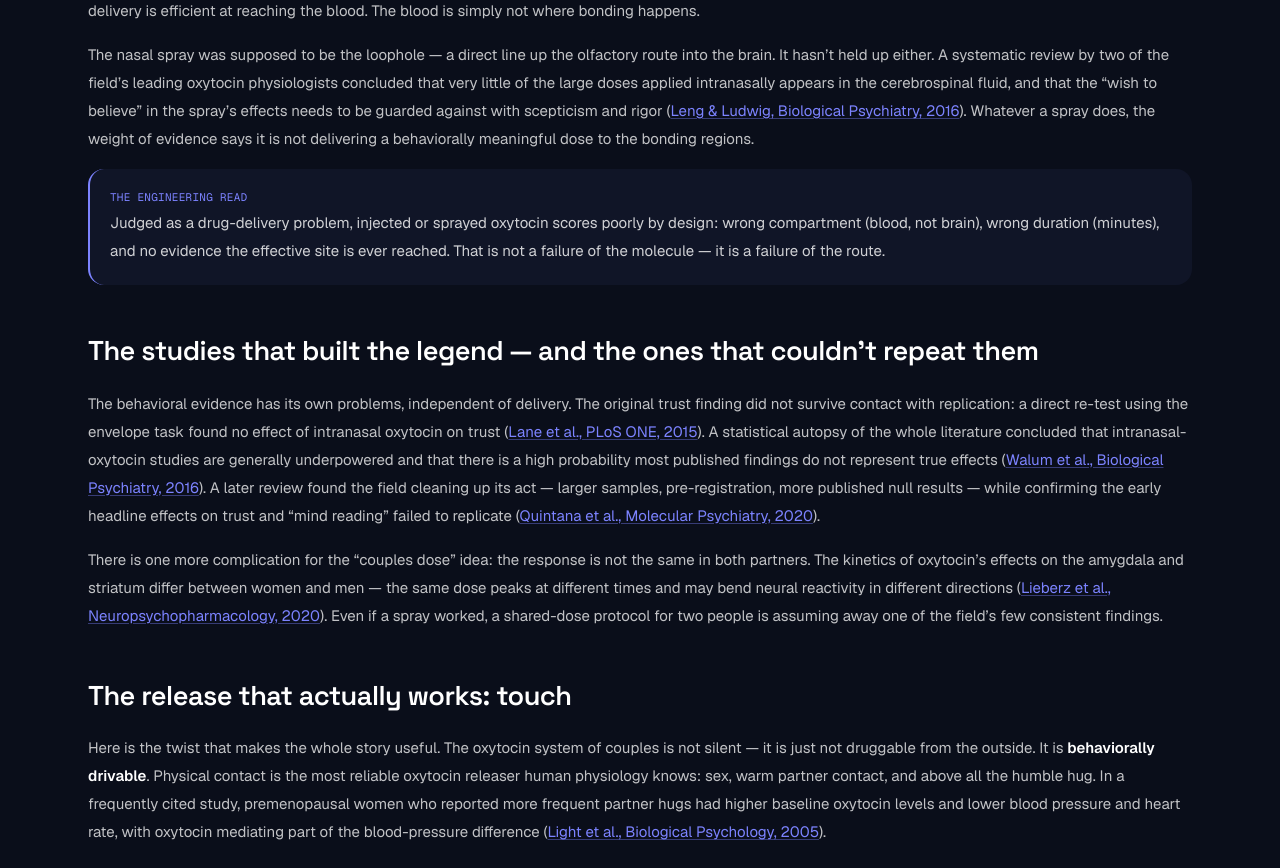
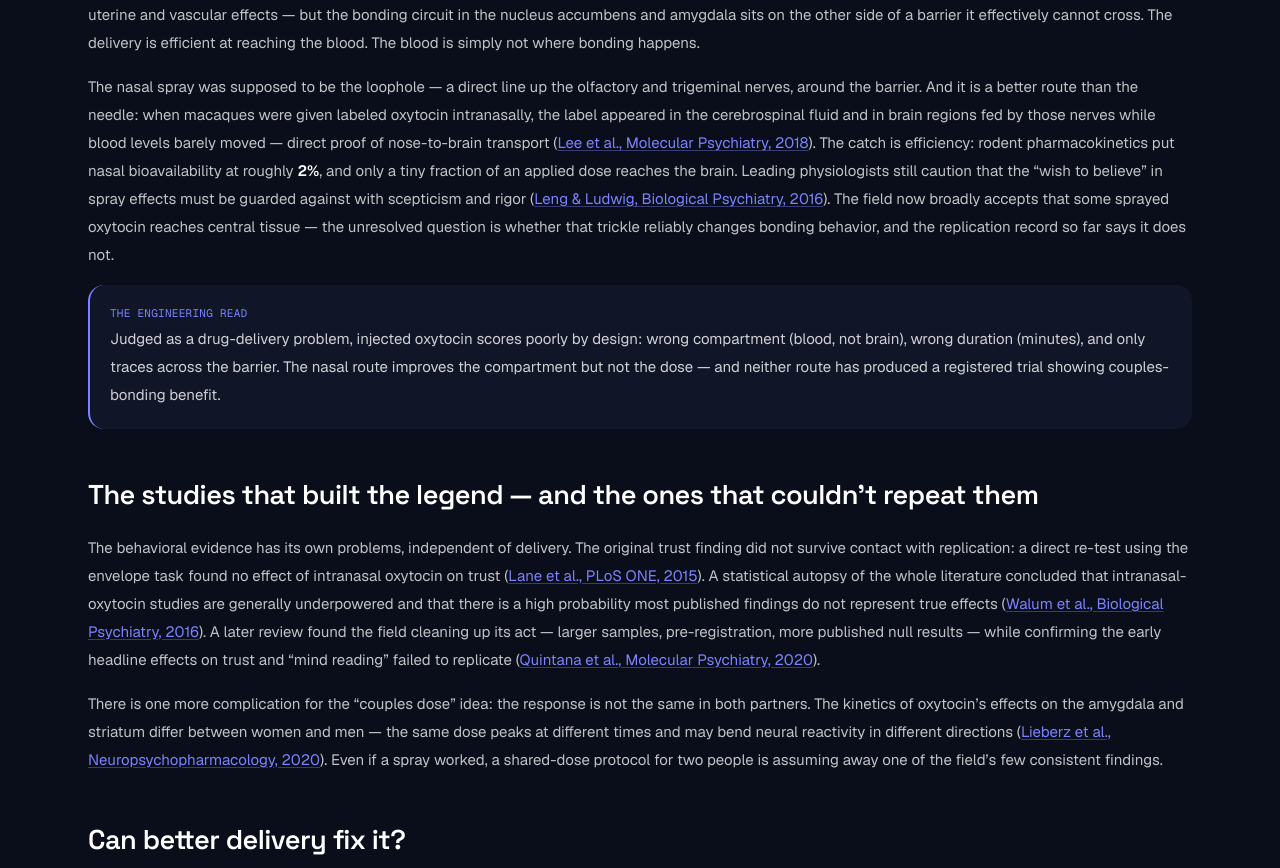
Before and after one commit to utilityincoming/peptidehormone, a Next.js app: page /insights/the-touch-deficit in a window 1280 px wide. Shown: the part 1900-2768 px from the top of the page. Built offline with nearby package versions, Linux system fonts and the light colour scheme.

Commit message:
Add delivery-efficiency nuance: Breath Powered, aerosol, kinetics, RAGE transporter, Bales chronic-dose warning; correct nasal claims (Lee 2018 labeled CSF); new FAQ on efficiency strategies; 12 min read

```diff
--- a/src/app/insights/the-touch-deficit/opengraph-image.tsx
+++ b/src/app/insights/the-touch-deficit/opengraph-image.tsx
@@ -12,7 +12,7 @@ export default function Image() {
     ogImage({
       eyebrow: "Insight · Neuropeptides",
       title: insight.title,
-      subtitle: "Injected oxytocin stays in the blood for minutes — the bonding circuit only answers to touch.",
+      subtitle: "Delivery is improvable — but the bonding circuit still only answers to touch.",
       accent: "#B58CFA", // neuropeptides family accent
     }),
     { ...size },
--- a/src/app/insights/the-touch-deficit/page.tsx
+++ b/src/app/insights/the-touch-deficit/page.tsx
@@ -12,11 +12,11 @@ const insight = getInsight("the-touch-deficit")!;
 export const metadata: Metadata = {
   // Editorial H1 lives in `insight.title`; the browser/SERP title carries the
   // descriptive, keyword-first phrasing per the site's headline convention.
-  title: "Oxytocin for Couples Bonding: Why Sprays & Injections Miss the Brain — Reference Guide",
+  title: "Oxytocin for Couples Bonding: Delivery, Evidence & Why Sprays Fall Short — Reference Guide",
   description: insight.dek,
   alternates: { canonical: `/insights/${insight.slug}` },
   openGraph: {
-    title: "Oxytocin for Couples Bonding: Why Sprays & Injections Miss the Brain · Peptide Hormone",
+    title: "Oxytocin for Couples Bonding: Delivery, Evidence & Why Sprays Fall Short · Peptide Hormone",
     description: insight.dek,
   },
 };
@@ -37,13 +37,23 @@ const REF = {
   firstApproval: "https://pubmed.ncbi.nlm.nih.gov/31429064/", // Bremelanotide: First Approval, Drugs 2019
   pt141men: "https://pubmed.ncbi.nlm.nih.gov/12851303/", // Wessells et al. 2003, Ann NY Acad Sci
   pt141women: "https://pubmed.ncbi.nlm.nih.gov/16839319/", // Diamond et al. 2006, Fertil Steril
+  labeledcsf: "https://pubmed.ncbi.nlm.nih.gov/28289281/", // Lee et al. 2018, Mol Psychiatry (labeled IN reaches CSF/brain)
+  breathpowered: "https://pubmed.ncbi.nlm.nih.gov/27107209/", // Quintana et al. 2016, Transl Psychiatry
+  aerosol: "https://pubmed.ncbi.nlm.nih.gov/24845176/", // Modi et al. 2014, Psychoneuroendocrinology
+  kinetics: "https://pubmed.ncbi.nlm.nih.gov/28629540/", // Spengler et al. 2017, Biol Psychiatry
+  rage: "https://pubmed.ncbi.nlm.nih.gov/30820471/", // Yamamoto et al. 2019, Commun Biol
+  bales: "https://pubmed.ncbi.nlm.nih.gov/23079235/", // Bales et al. 2013, Biol Psychiatry (chronic IN impairs partner preference)
 } as const;
 
 // FAQ — surfaced as FAQPage JSON-LD AND mirrored in a visible <dl> block.
 const FAQS = [
   {
     q: "Does an oxytocin spray or injection improve bonding or intimacy in couples?",
-    a: "There is no clinical evidence that it does. Injected oxytocin is trapped almost entirely in the bloodstream — a 1,007-Da peptide does not meaningfully cross the blood-brain barrier — and is degraded in about 1–6 minutes. Nasal sprays show the same problem: very little reaches the cerebrospinal fluid, and the behavioral studies that built the spray's reputation have repeatedly failed to replicate. The bonding circuit receives oxytocin from direct release inside the brain, not from the blood.",
+    a: "There is no clinical evidence that it does. Injected oxytocin stays almost entirely in the bloodstream — a 1,007-Da peptide crosses the blood-brain barrier only in traces — and is degraded in about 1–6 minutes. Nasal sprays are the better route: labeled studies in primates show a small fraction reaches the cerebrospinal fluid and brain, and improved devices can produce measurable central effects. But no delivery strategy has shown bonding or intimacy benefit in a registered trial, and the behavioral studies behind the sprays have repeatedly failed to replicate. The bonding circuit is supplied most reliably by oxytocin released directly inside the brain, which only behavior provides.",
+  },
+  {
+    q: "Are there strategies that make oxytocin delivery to the brain more efficient?",
+    a: "Yes — and the field is pursuing them. Breath Powered low-dose nasal devices (8 IU, delivered on exhalation against closed nostrils) produced central amygdala effects with peripheral controls in place; aerosolized formulations raise CSF oxytocin more reliably than liquid sprays; and timing matters, because central effects peak hours after dosing and differ between women and men. The barrier also has inward transport — the RAGE transporter carries blood oxytocin into the brain and is required for maternal bonding in mice. All of this improves central reach, but none has yet produced trial evidence of better bonding or relationship outcomes, and chronic intranasal dosing impaired partner-preference formation in prairie voles — a caution against assuming more is better.",
   },
   {
     q: "What actually releases oxytocin in couples?",
@@ -171,23 +181,33 @@ export default function Article() {
               </P>
               <P>
                 The nasal spray was supposed to be the loophole — a direct line up the
-                olfactory route into the brain. It hasn&rsquo;t held up either. A
-                systematic review by two of the field&rsquo;s leading oxytocin
-                physiologists concluded that very little of the large doses applied
-                intranasally appears in the cerebrospinal fluid, and that the
-                &ldquo;wish to believe&rdquo; in the spray&rsquo;s effects needs to be
-                guarded against with scepticism and rigor (
+                olfactory and trigeminal nerves, around the barrier. And it is a better
+                route than the needle: when macaques were given labeled oxytocin
+                intranasally, the label appeared in the cerebrospinal fluid and in
+                brain regions fed by those nerves while blood levels barely moved —
+                direct proof of nose-to-brain transport (
+                <a href={REF.labeledcsf} target="_blank" rel="noopener noreferrer" className={LINK}>
+                  Lee et&nbsp;al., Molecular Psychiatry, 2018
+                </a>
+                ). The catch is efficiency: rodent pharmacokinetics put nasal
+                bioavailability at roughly <Em>2%</Em>, and only a tiny fraction of an
+                applied dose reaches the brain. Leading physiologists still caution
+                that the &ldquo;wish to believe&rdquo; in spray effects must be guarded
+                against with scepticism and rigor (
                 <a href={REF.myths} target="_blank" rel="noopener noreferrer" className={LINK}>
                   Leng &amp; Ludwig, Biological Psychiatry, 2016
                 </a>
-                ). Whatever a spray does, the weight of evidence says it is not
-                delivering a behaviorally meaningful dose to the bonding regions.
+                ). The field now broadly accepts that some sprayed oxytocin reaches
+                central tissue — the unresolved question is whether that trickle
+                reliably changes bonding behavior, and the replication record so far
+                says it does not.
               </P>
               <Callout label="The engineering read">
-                Judged as a drug-delivery problem, injected or sprayed oxytocin scores
-                poorly by design: wrong compartment (blood, not brain), wrong duration
-                (minutes), and no evidence the effective site is ever reached. That is
-                not a failure of the molecule — it is a failure of the route.
+                Judged as a drug-delivery problem, injected oxytocin scores poorly by
+                design: wrong compartment (blood, not brain), wrong duration (minutes),
+                and only traces across the barrier. The nasal route improves the
+                compartment but not the dose — and neither route has produced a
+                registered trial showing couples-bonding benefit.
               </Callout>
             </Section>
 
@@ -227,6 +247,59 @@ export default function Article() {
                 </a>
                 ). Even if a spray worked, a shared-dose protocol for two people is
                 assuming away one of the field&rsquo;s few consistent findings.
+              </P>
+            </Section>
+
+            <Section title="Can better delivery fix it?">
+              <P>
+                This is the fair question — if the route is the failure, the route is
+                the fix — and the field is genuinely working on it. The clearest win so
+                far is delivery hardware. The Breath Powered device pushes a low dose
+                (8&nbsp;IU) deep into the upper nasal cavity on exhalation; in an fMRI
+                trial that controlled for peripheral effects, it dampened amygdala
+                reactivity without raising blood oxytocin — evidence of a genuinely
+                central action at a dose a standard spray never delivers centrally (
+                <a href={REF.breathpowered} target="_blank" rel="noopener noreferrer" className={LINK}>
+                  Quintana et&nbsp;al., Translational Psychiatry, 2016
+                </a>
+                ). Aerosolized formulations, in turn, raise CSF oxytocin more reliably
+                than liquid drops in macaques (
+                <a href={REF.aerosol} target="_blank" rel="noopener noreferrer" className={LINK}>
+                  Modi et&nbsp;al., 2014
+                </a>
+                ).
+              </P>
+              <P>
+                Timing matters as much as hardware. Oxytocin&rsquo;s central effects
+                are dose-dependent and slow to peak — amygdala modulation runs on a
+                multi-hour time course rather than the minutes of the plasma peak, and
+                the optimal window differs between women and men (
+                <a href={REF.kinetics} target="_blank" rel="noopener noreferrer" className={LINK}>
+                  Spengler et&nbsp;al., Biological Psychiatry, 2017
+                </a>
+                ). And the barrier is not a perfect wall: a vascular transporter called
+                RAGE carries blood oxytocin into the brain, and in mice it is required
+                for maternal bonding behavior itself (
+                <a href={REF.rage} target="_blank" rel="noopener noreferrer" className={LINK}>
+                  Yamamoto et&nbsp;al., Communications Biology, 2019
+                </a>
+                ) — exactly the kind of route a future engineered analog could exploit.
+              </P>
+              <P>
+                So the honest verdict is not flat failure: delivery is improvable, and
+                a well-controlled spray can move the amygdala. But look at what that
+                evidence actually is — neural reactivity to emotional faces, in
+                single-dose lab sessions. The step from &ldquo;the amygdala
+                responds&rdquo; to &ldquo;couples feel more bonded&rdquo; is precisely
+                the step that keeps failing replication, and no registered trial has
+                shown any delivery strategy improving relationship outcomes. The animal
+                record even carries a warning: <Em>chronic</Em> intranasal oxytocin
+                impaired, rather than helped, partner-preference formation in male
+                prairie voles (
+                <a href={REF.bales} target="_blank" rel="noopener noreferrer" className={LINK}>
+                  Bales et&nbsp;al., Biological Psychiatry, 2013
+                </a>
+                ). Efficiency can be bought; reliability, so far, cannot.
               </P>
             </Section>
 
@@ -331,7 +404,7 @@ export default function Article() {
                 items={[
                   ["Behavior first, because it is the real oxytocin route", "Sustained touch — hugs measured in tens of seconds, skin-to-skin closeness, sex — releases oxytocin centrally, where bonding happens. This is the only intervention with a plausible mechanism and actual human data (the Light hug study), and it costs nothing."],
                   ["Where desire is the bottleneck, that is the druggable half", "Bremelanotide is the approved, phase-3-backed option for premenopausal women with distressing low desire, acting centrally through MC4R. It addresses drive and arousal — the precondition under which bonding behaviors happen at all."],
-                  ["Skip the oxytocin sprays and injections marketed for bonding", "Injected oxytocin stays in the blood for minutes and does not reach the bonding circuit; nasal sprays have failed both delivery scrutiny and behavioral replication. Money spent here buys peripheral pharmacology, not closeness."],
+                  ["Skip the bonding sprays and injections sold for couples", "Injected oxytocin lasts minutes and reaches the bonding circuit only in traces. Better nasal devices genuinely improve central delivery — but none has shown bonding or relationship benefit in a trial, and the behavioral studies that launched the category keep failing replication. Marketing-grade bonding sprays buy unproven pharmacology, not closeness."],
                   ["Expect sex differences, in both directions", "Oxytocin's central effects differ between women and men in timing and direction; bremelanotide's evidence base exists in women, not men. A shared protocol should not assume two identical pharmacologies — because they aren't."],
                   ["A prescription conversation, not a stack", "Anyone considering peptide hormones for intimacy belongs under clinician supervision. The reasonable question for a couple is not 'which peptides do we add?' but 'is the limiting factor drive, stress, health, or the relationship itself?' — a question a clinician can actually help answer."],
                 ]}
@@ -339,11 +412,14 @@ export default function Article() {
               <P>
                 That is the whole picture, minus the legend. Oxytocin is real, its
                 bonding role is real, and its release is controllable — by behavior, not
-                by bottle. The only peptide hormone in this space with phase-3 clinical
-                evidence sits in the melanocortin system, works on desire, and is
-                approved for the woman in the room. Couples get the honest version of
-                the science: touch for the bond, and if desire is the missing piece,
-                medicine that has actually been tested.
+                by bottle. Delivery science is genuinely advancing — smarter devices,
+                tuned timing, transporters like RAGE that a future analog might ride —
+                but none of it has produced bonding evidence yet. The only peptide
+                hormone in this space with phase-3 clinical evidence sits in the
+                melanocortin system, works on desire, and is approved for the woman in
+                the room. Couples get the honest version of the science: touch for the
+                bond, and if desire is the missing piece, medicine that has actually
+                been tested.
               </P>
             </Section>
 
@@ -411,7 +487,7 @@ function TwoPoolsDiagram() {
         {/* the blocked bridge: injection in blood tries to reach the brain pool */}
         <path d={`M ${leftX + boxW} ${botY + 30} C ${W / 2} ${botY - 40}, ${W / 2} ${midY + 40}, ${rightX} ${midY + 52}`} fill="none" stroke="var(--accent-rose)" strokeOpacity="0.55" strokeWidth="1.8" strokeDasharray="5 5" />
         <text x={W / 2} y={botY - 6} textAnchor="middle" fill="var(--accent-rose)" fontSize="11.5" fontWeight="600">
-          injected oxytocin: almost nothing crosses →
+          injected oxytocin: only traces cross →
         </text>
         <g transform={`translate(${W / 2 - 10}, ${midY + 22})`}>
           <line x1={0} y1={0} x2={20} y2={20} stroke="var(--accent-rose)" strokeWidth="3" />
--- a/src/lib/insights.ts
+++ b/src/lib/insights.ts
@@ -25,9 +25,9 @@ export const INSIGHTS: Insight[] = [
     slug: "the-touch-deficit",
     hormones: ["oxytocin", "pt-141"],
     title: "The touch deficit",
-    dek: "Oxytocin is the bonding hormone — when it is released where bonding happens. The 'love hormone' industry sells it as a spray or an injection, but the molecule that writes pair-bonds in mammals barely crosses from blood into brain, survives roughly five minutes in plasma, and the famous behavioral studies behind it have largely failed to replicate. What couples-bonding research actually rests on is oxytocin released by touch — the one thing no bottle can substitute for. Why the needle misses the site, what the replication failures mean, and why the melanocortin agonist bremelanotide — the drive half of the same circuit — is the half of a couples strategy with real clinical evidence.",
+    dek: "Oxytocin is the bonding hormone — when it is released where bonding happens. The 'love hormone' industry sells it as a spray or an injection, but the molecule that writes pair-bonds in mammals barely crosses from blood into brain, survives roughly five minutes in plasma, and the famous behavioral studies behind it have largely failed to replicate. What couples-bonding research actually rests on is oxytocin released by touch — the one thing no bottle can substitute for. Why the needle misses the site, what the replication failures mean, where the delivery fixes that genuinely exist — better devices, tuned timing, the RAGE transporter — stop at the replication record, and why the melanocortin agonist bremelanotide — the drive half of the same circuit — is the half of a couples strategy with real clinical evidence.",
     family: "neuropeptides",
-    readingMinutes: 10,
+    readingMinutes: 12,
     reviewed: "August 2026",
   },
   {
```
